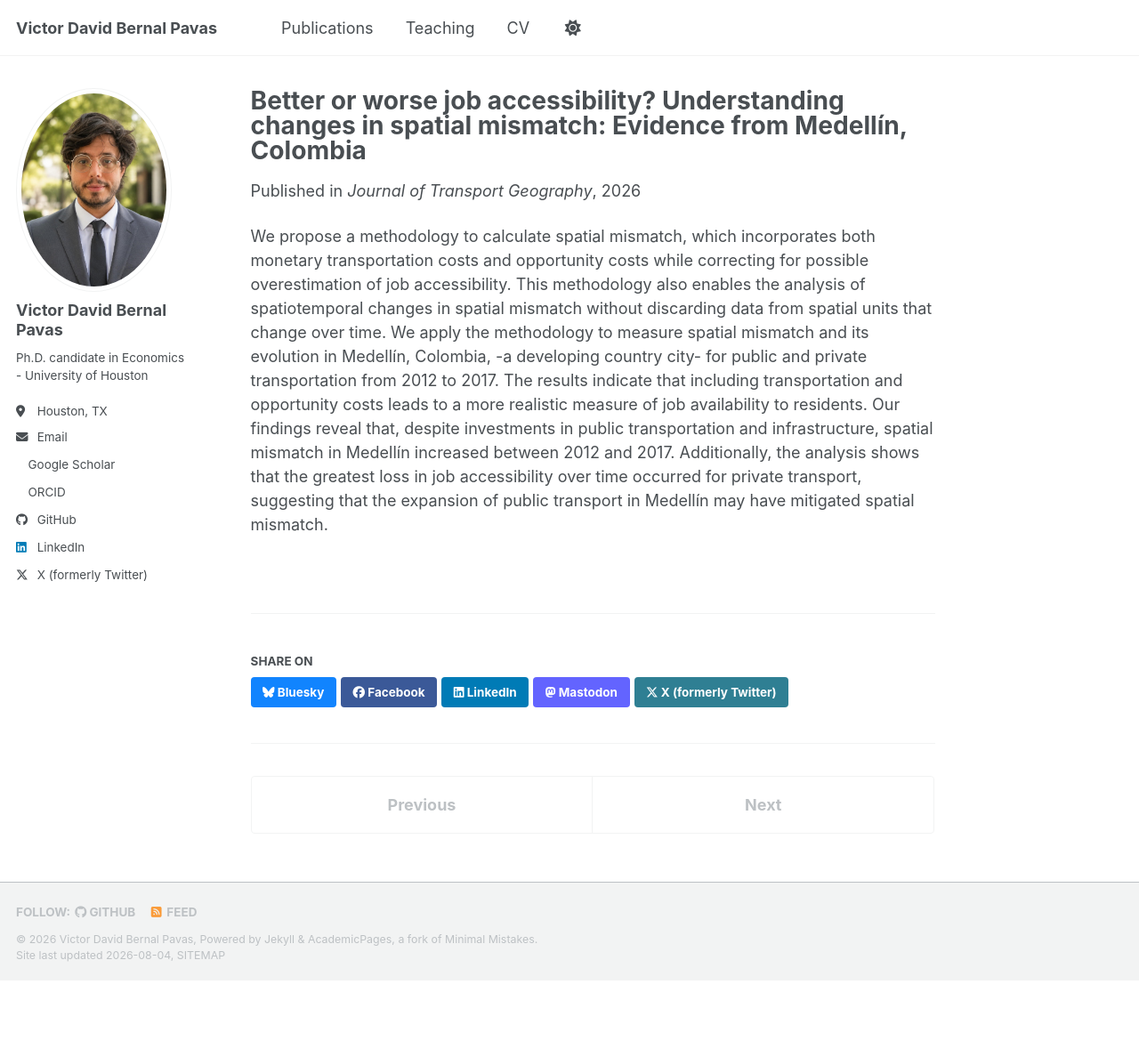
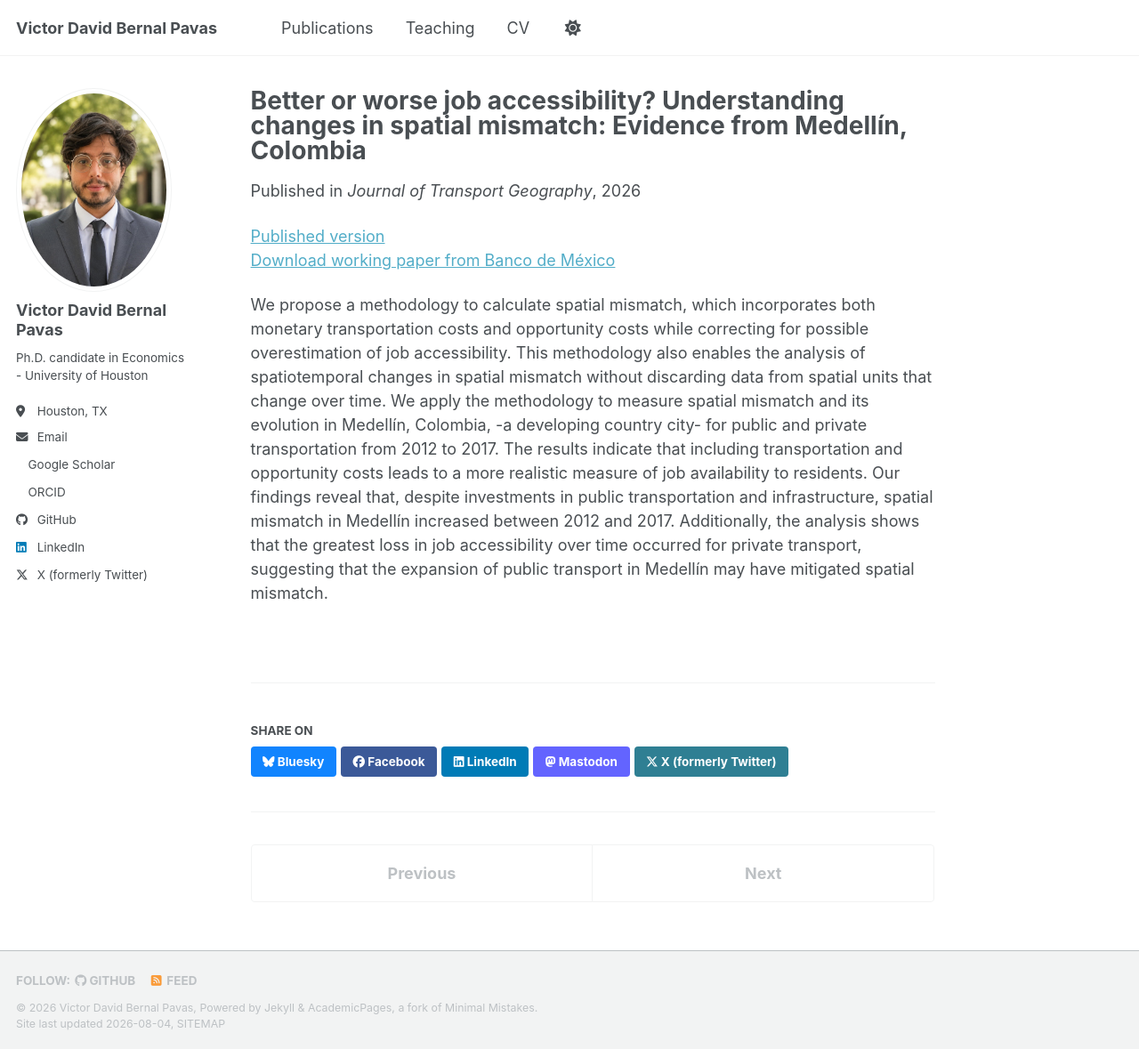
Before and after one commit to DavdBernal24/DavdBernal24.github.io, a Jekyll site: the page built from _publications/2009-10-01-paper-title-number-1.md, in a window 1280 px wide and 1179 px high. Shown: the whole window at 89% size. Built offline with Jekyll 4.4.1, drawn with Linux system fonts in a browser that asks for light colours; a style sheet for code colours, icons or effects is not loaded.

Commit message:
Update 2009-10-01-paper-title-number-1.md

```diff
--- a/_publications/2009-10-01-paper-title-number-1.md
+++ b/_publications/2009-10-01-paper-title-number-1.md
@@ -8,4 +8,7 @@ date: 2026-01-01
 venue: 'Journal of Transport Geography'
 paperurl: 'https://doi.org/10.1016/j.jtrangeo.2025.104341'
 ---
+[Published version](https://doi.org/10.1016/j.jtrangeo.2025.104341)
+[Download working paper from Banco de México](https://www.banxico.org.mx/publications-and-press/banco-de-mexico-working-papers/%7B4A1C4582-7C9D-F473-E002-1C90B1BCF0A0%7D.pdf)
+
 We propose a methodology to calculate spatial mismatch, which incorporates both monetary transportation costs and opportunity costs while correcting for possible overestimation of job accessibility. This methodology also enables the analysis of spatiotemporal changes in spatial mismatch without discarding data from spatial units that change over time. We apply the methodology to measure spatial mismatch and its evolution in Medellín, Colombia, -a developing country city- for public and private transportation from 2012 to 2017. The results indicate that including transportation and opportunity costs leads to a more realistic measure of job availability to residents. Our findings reveal that, despite investments in public transportation and infrastructure, spatial mismatch in Medellín increased between 2012 and 2017. Additionally, the analysis shows that the greatest loss in job accessibility over time occurred for private transport, suggesting that the expansion of public transport in Medellín may have mitigated spatial mismatch.
```
